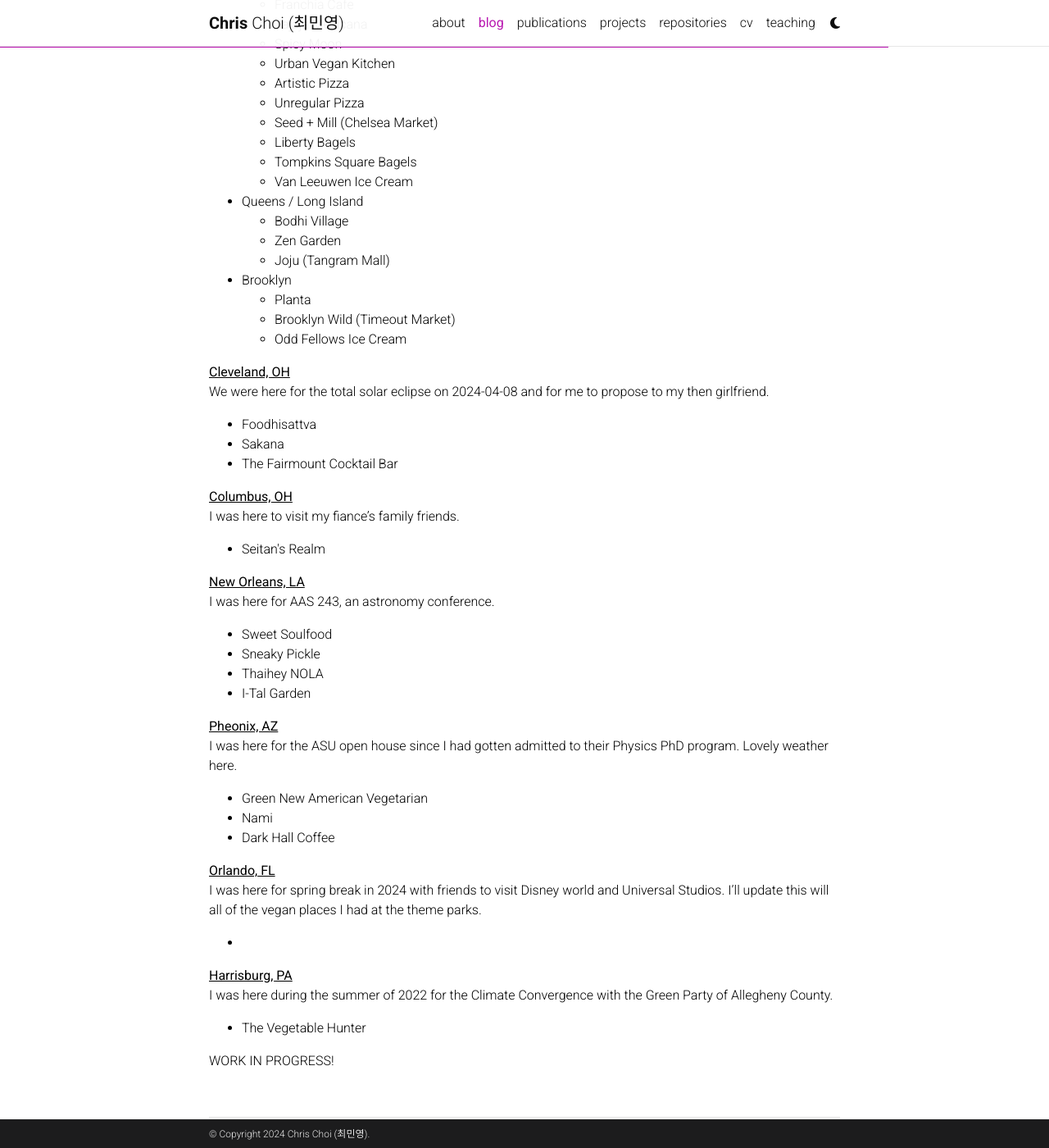
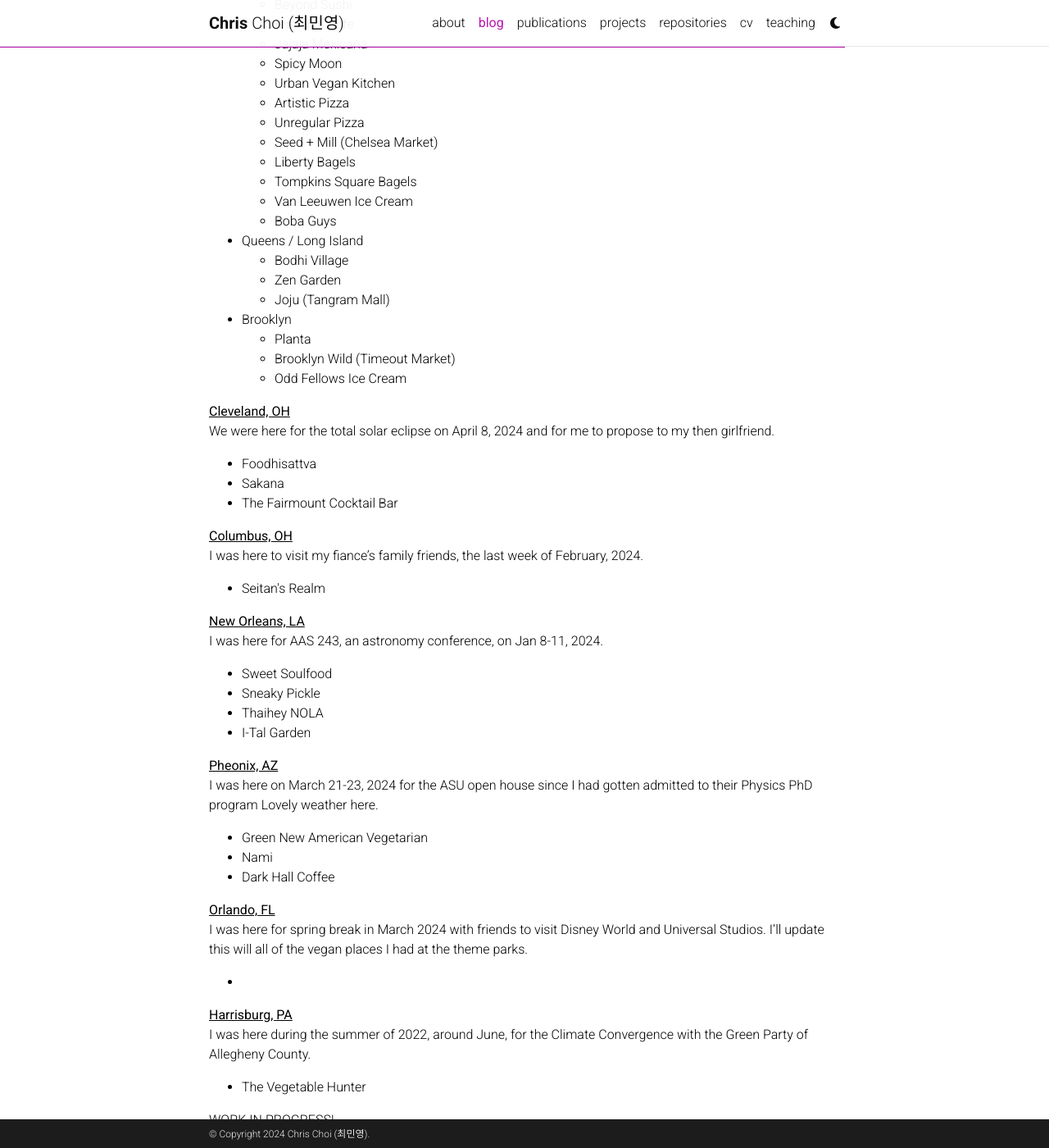
Before and after one commit to benhurtekeste/benhurtekeste.github.io, a Jekyll site: the page built from _posts/2024-04-26-vegan-restaurants.md, in a window 1280 px wide and 1400 px high, scrolled down 1189 px. Shown: the whole window at 82% size. Built offline with Jekyll 4.4.1, drawn with Linux system fonts in a browser that asks for light colours; comment, search, counter and statistics services are not loaded; a style sheet for code colours, icons or effects is not loaded; some of the changed text lies outside the part shown.

Commit message:
Updated the vegan list with dates

```diff
--- a/_posts/2024-04-26-vegan-restaurants.md
+++ b/_posts/2024-04-26-vegan-restaurants.md
@@ -61,6 +59,7 @@
         <li>Liberty Bagels</li>
         <li>Tompkins Square Bagels</li>
         <li>Van Leeuwen Ice Cream</li>
+        <li>Boba Guys</li>
     </ul>
     <li>Queens / Long Island</li>
     <ul>
@@ -77,7 +76,7 @@
 </ul>
 
 <b><u>Cleveland, OH</u></b>
-<br>We were here for the total solar eclipse on 2024-04-08 and for me to propose to my then girlfriend.
+<br>We were here for the total solar eclipse on April 8, 2024 and for me to propose to my then girlfriend.
 <ul>
     <li>Foodhisattva</li>
     <li>Sakana</li>
@@ -86,7 +85,7 @@
 
 <b><u>Columbus, OH</u></b>
 <br>
-I was here to visit my fiance's family friends.
+I was here to visit my fiance's family friends, the last week of February, 2024.
 <ul>
     <li>Seitan's Realm</li>
 </ul>
@@ -94,7 +93,7 @@
 
 <b><u>New Orleans, LA</u></b>
 <br>
-I was here for AAS 243, an astronomy conference.
+I was here for AAS 243, an astronomy conference, on Jan 8-11, 2024.
 <ul>
     <li>Sweet Soulfood</li>
     <li>Sneaky Pickle</li>
@@ -104,7 +103,7 @@
 
 <b><u>Pheonix, AZ</u></b>
 <br>
-I was here for the ASU open house since I had gotten admitted to their Physics PhD program. Lovely weather here.
+I was here on March 21-23, 2024 for the ASU open house since I had gotten admitted to their Physics PhD program Lovely weather here.
 <ul>
     <li>Green New American Vegetarian</li>
     <li>Nami</li>
@@ -113,14 +112,14 @@
 
 <b><u>Orlando, FL</u></b>
 <br>
-I was here for spring break in 2024 with friends to visit Disney world and Universal Studios. I'll update this will all of the vegan places I had at the theme parks.
+I was here for spring break in March 2024 with friends to visit Disney World and Universal Studios. I'll update this will all of the vegan places I had at the theme parks.
 <ul>
     <li></li>
 </ul>
 
 <b><u>Harrisburg, PA</u></b>
 <br>
-I was here during the summer of 2022 for the Climate Convergence with the Green Party of Allegheny County.
+I was here during the summer of 2022, around June, for the Climate Convergence with the Green Party of Allegheny County.
 <ul>
     <li>The Vegetable Hunter</li>
 </ul>
```
Also changed, not shown: other parts of _posts/2024-04-26-vegan-restaurants.md (+2 -4 lines).
